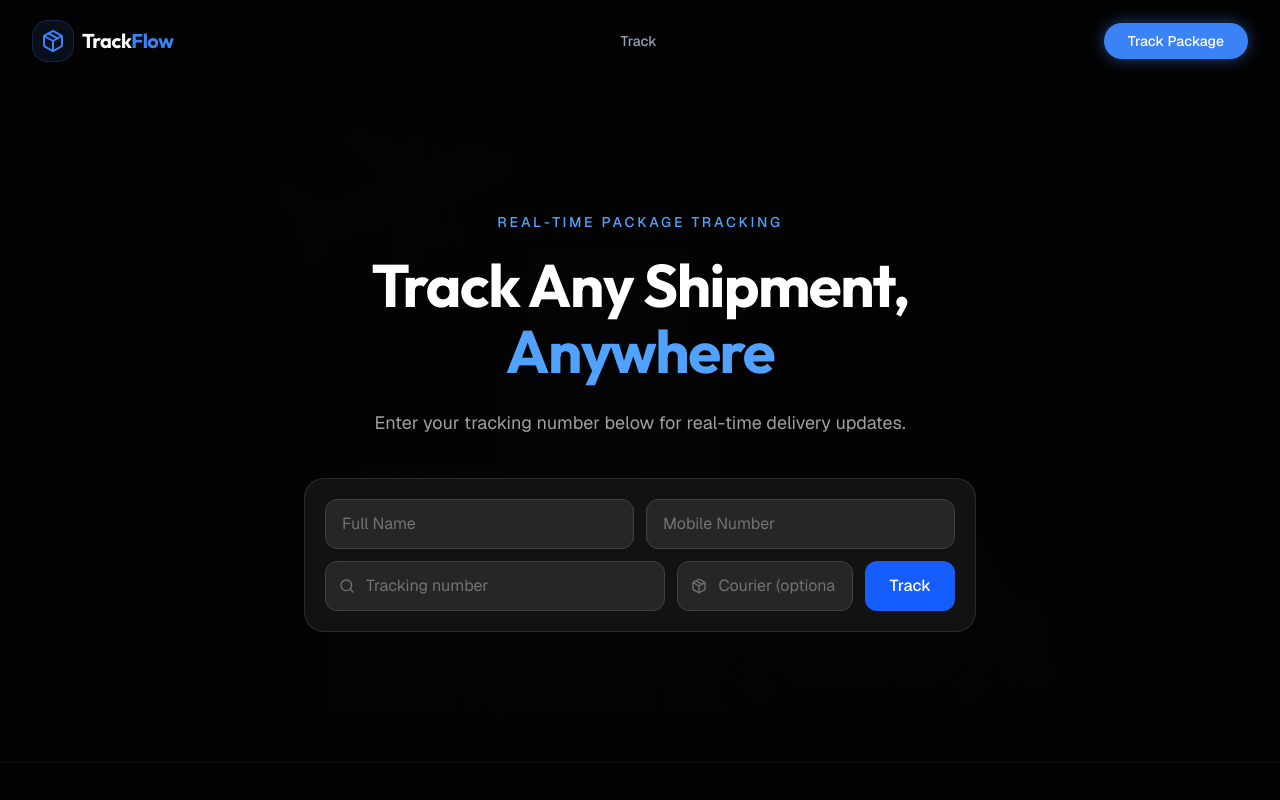
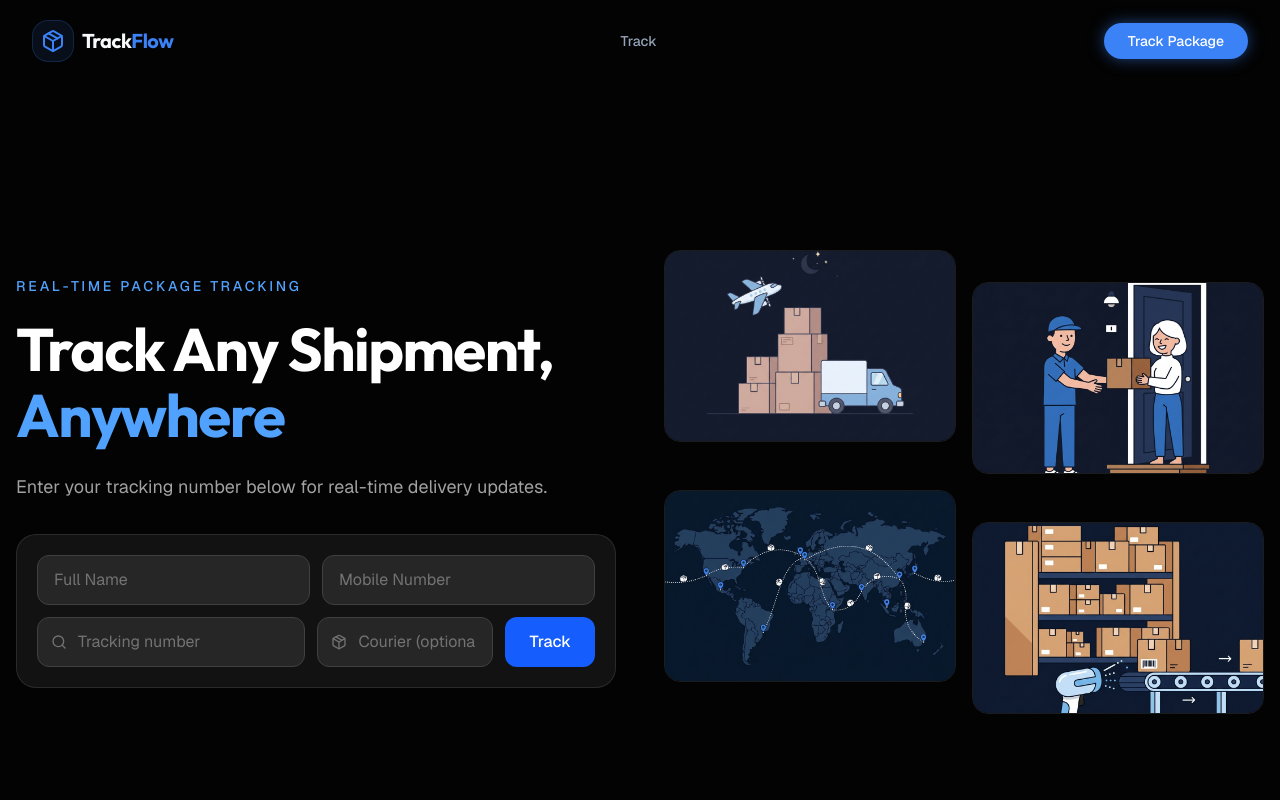
Before and after one commit to snehaffh4x-coder/trackflow, a Next.js app: page / in a window 1280 px wide. Shown: the top 800 px of the page. Built offline with nearby package versions, Linux system fonts and the light colour scheme.

Commit message:
Updated footer and hero layout

```diff
--- a/src/app/page.tsx
+++ b/src/app/page.tsx
@@ -1,13 +1,11 @@
 import { HeroSection } from "@/components/home/hero-section";
 import { CouriersSection } from "@/components/home/couriers-section";
-import { VisualSection } from "@/components/home/visual-section";
 
 export default function Home() {
   return (
     <div className="flex flex-col min-h-screen">
       <HeroSection />
       <CouriersSection />
-      <VisualSection />
     </div>
   );
 }
--- a/src/components/home/hero-section.tsx
+++ b/src/components/home/hero-section.tsx
@@ -5,23 +5,13 @@ import { TrackingSearch } from "./tracking-search";
 
 export function HeroSection() {
   return (
-    <section className="relative min-h-[85vh] flex items-center justify-center overflow-hidden">
-      {/* Background Image */}
-      <div className="absolute inset-0 z-0">
-        <Image
-          src="/hero-bg.png"
-          alt="Logistics network"
-          fill
-          className="object-cover opacity-20"
-          priority
-          quality={90}
-        />
-        <div className="absolute inset-0 bg-gradient-to-b from-background via-background/95 to-background" />
-      </div>
+    <section className="relative min-h-screen flex items-center overflow-hidden">
+      {/* Content */}
+      <div className="container mx-auto px-4 relative z-10 py-24">
+        <div className="grid grid-cols-1 lg:grid-cols-2 gap-12 items-center">
 
-      {/* Content */}
-      <div className="container mx-auto px-4 relative z-10 text-center py-20">
-        <div className="max-w-3xl mx-auto">
+          {/* Left side - Text + Form */}
+          <div>
             <p className="text-sm font-medium text-blue-400 uppercase tracking-[0.2em] mb-5">
               Real-Time Package Tracking
             </p>
@@ -31,12 +21,55 @@ export function HeroSection() {
               <span className="text-blue-400">Anywhere</span>
             </h1>
 
-          <p className="text-lg text-neutral-400 mb-10 max-w-xl mx-auto leading-relaxed">
+            <p className="text-lg text-neutral-400 mb-8 leading-relaxed">
               Enter your tracking number below for real-time delivery updates.
             </p>
+
+            <TrackingSearch />
           </div>
 
-        <TrackingSearch />
+          {/* Right side - Images grid */}
+          <div className="grid grid-cols-2 gap-4">
+            <div className="relative h-48 rounded-xl overflow-hidden border border-white/10">
+              <Image
+                src="/hero-bg.png"
+                alt="Delivery boxes and truck"
+                fill
+                className="object-cover"
+                priority
+                quality={85}
+              />
+            </div>
+            <div className="relative h-48 rounded-xl overflow-hidden border border-white/10 mt-8">
+              <Image
+                src="/courier-trust.png"
+                alt="Courier delivery"
+                fill
+                className="object-cover"
+                quality={85}
+              />
+            </div>
+            <div className="relative h-48 rounded-xl overflow-hidden border border-white/10">
+              <Image
+                src="/tracking-map.png"
+                alt="Global tracking"
+                fill
+                className="object-cover"
+                quality={85}
+              />
+            </div>
+            <div className="relative h-48 rounded-xl overflow-hidden border border-white/10 mt-8">
+              <Image
+                src="/warehouse.png"
+                alt="Package warehouse"
+                fill
+                className="object-cover"
+                quality={85}
+              />
+            </div>
+          </div>
+
+        </div>
       </div>
     </section>
   );
--- a/src/components/layout/footer.tsx
+++ b/src/components/layout/footer.tsx
@@ -20,7 +20,7 @@ export function Footer() {
               </span>
             </Link>
             <p className="text-muted-foreground text-sm leading-relaxed max-w-xs">
-              The premium, futuristic shipment tracking platform. Real-time updates, AI predictions, and beautiful design.
+              Track your packages across all major Indian couriers in one place.
             </p>
             <div className="flex items-center gap-4 pt-2">
               <Link href="#" className="text-muted-foreground hover:text-primary transition-colors">
```
Lines whose indentation alone changed are shown as unchanged.
